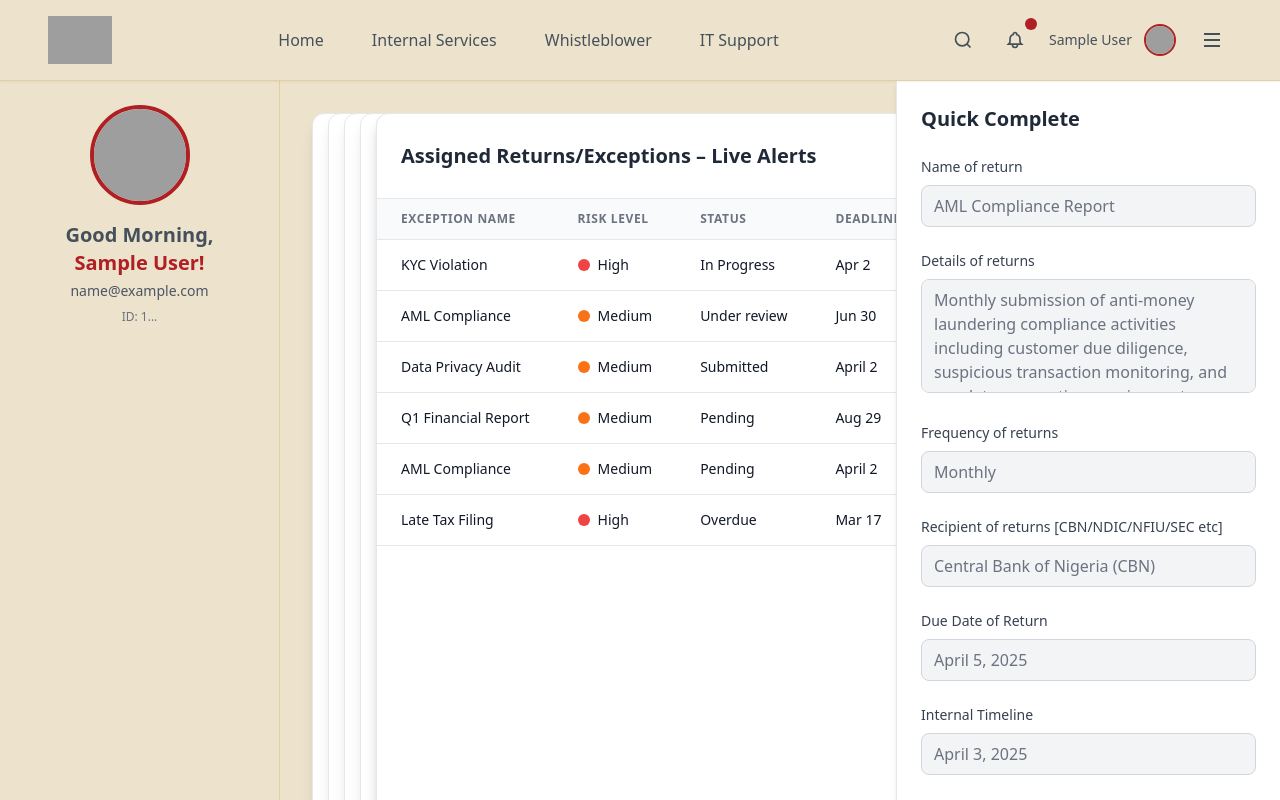
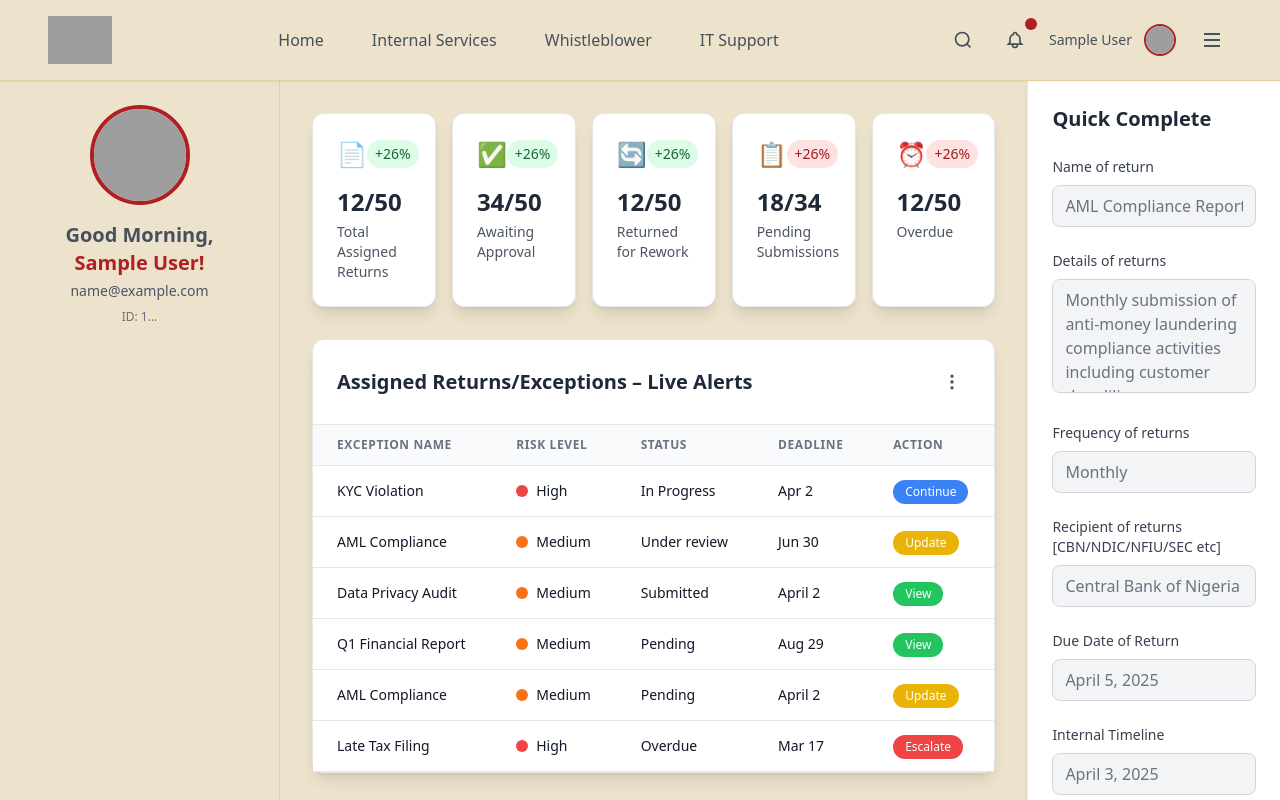
Before and after one commit to Strawhats-Sanji/internal-web, an Angular app: page /returns in a window 1280 px wide. Built offline with nearby package versions, Linux system fonts and the light colour scheme; sample sign-in values are in the browser's storage; grey boxes are pictures that could not be loaded.

Commit message:
Fix returns page layout structure - properly nest content and sidebar

```diff
--- a/src/app/returns-page/returns-page.html
+++ b/src/app/returns-page/returns-page.html
@@ -95,7 +95,9 @@
     </aside>
 
     <!-- Main Content Area -->
-    <div class="returns-content flex-1 p-4 md:p-6 lg:p-8">
+    <div class="returns-content flex-1">
+      <!-- Left Content -->
+      <div class="flex-1 p-4 md:p-6 lg:p-8">
         <!-- Dashboard Overview Cards -->
         <div class="grid grid-cols-1 md:grid-cols-2 lg:grid-cols-5 gap-4 mb-8">
           <div *ngFor="let card of dashboardCards" class="bg-white rounded-xl p-6 shadow-lg border border-gray-200">
```
Lines whose indentation alone changed are shown as unchanged.
